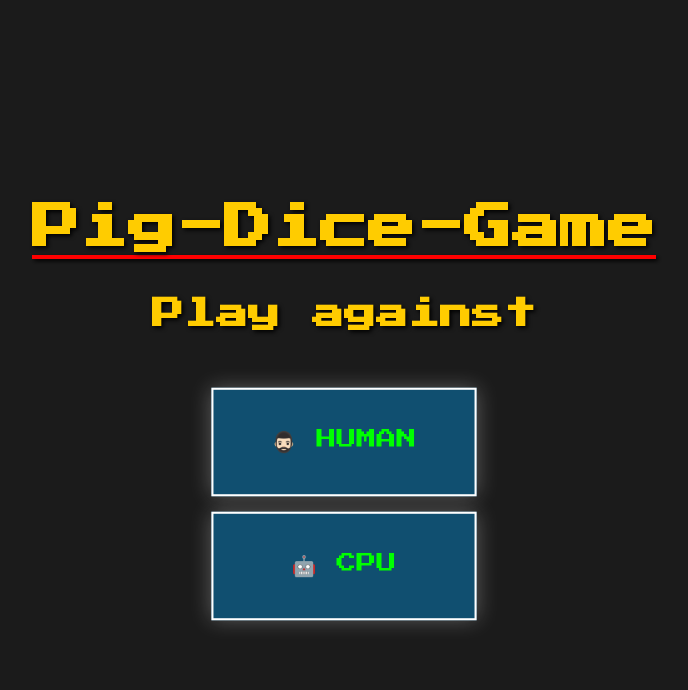
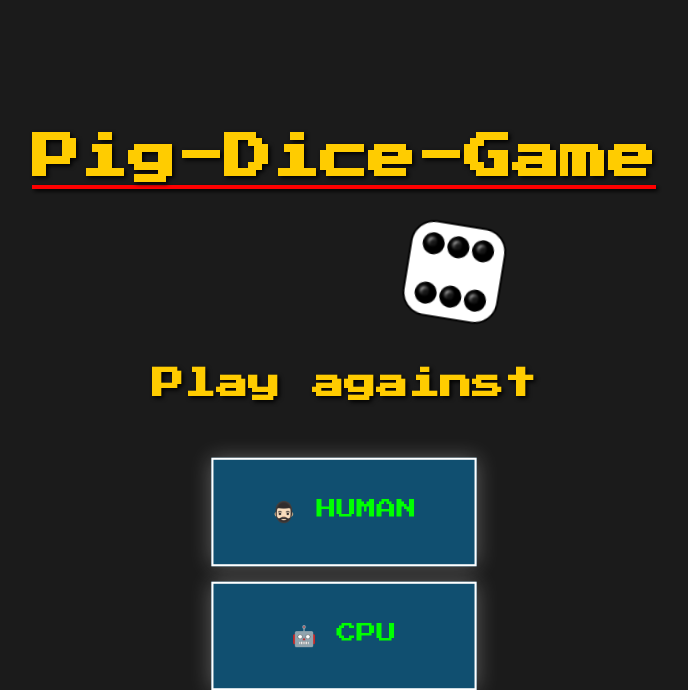
Before and after one commit to Tartsi/Pig-Dice-Game, a Django app: page / in a window 1280 px wide. Shown: the top 690 px of the page, without its empty margins (296-984 px from the left). Run offline with Django 5.2, Linux system fonts and the light colour scheme.

Commit message:
(frontend) Add dice-animation to index-page + delete redundant code

```diff
--- a/frontend/static/index.css
+++ b/frontend/static/index.css
@@ -30,6 +30,36 @@
     font-size: 2em;
     margin-bottom: 50px;
     text-shadow: 2px 2px 4px #000000;
+}
+
+/* Dice-animation */
+#dice-container {
+    position: relative;
+    margin: 20px auto;
+    width: 100px;
+    height: 100px;
+    overflow: hidden;
+    animation: move-and-rotate 10s infinite;
+}
+
+#dice {
+    width: 100px;
+    height: 100px;
+    background-image: url('/static/assets/dice-6-index.png');
+    background-size: 100px 100px;
+}
+
+
+@keyframes move-and-rotate {
+    0% {
+        transform: translateX(-200px) rotate(0deg);
+    }
+    50% {
+        transform: translateX(0px) rotate(180deg);
+    }
+    100% {
+        transform: translateX(200px) rotate(360deg);
+    }
 }
 
 /* Button Styles */
--- a/frontend/templates/index.html
+++ b/frontend/templates/index.html
@@ -9,6 +9,9 @@
 <body>
 
     <h1>Pig-Dice-Game</h1>
+    <div id="dice-container">
+        <div class="hidden" id="dice"></div>
+    </div>
     <h2>Play against</h2>
     <div class="option" onclick="location.href='/pig/human'">🧔🏻‍♂️ Human</div>
     <div class="option" onclick="location.href='/pig/cpu'">🤖 CPU</div>
```
Also changed, not shown: frontend/static/index.js (deleted, +0 -14 lines).
